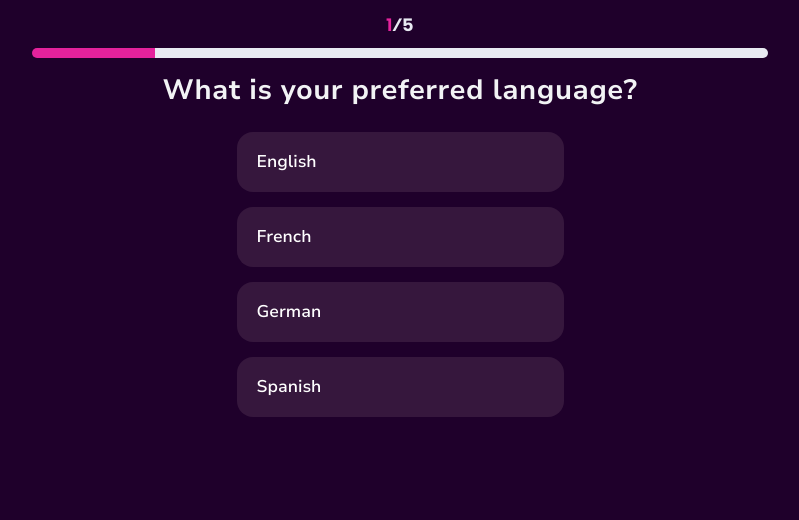
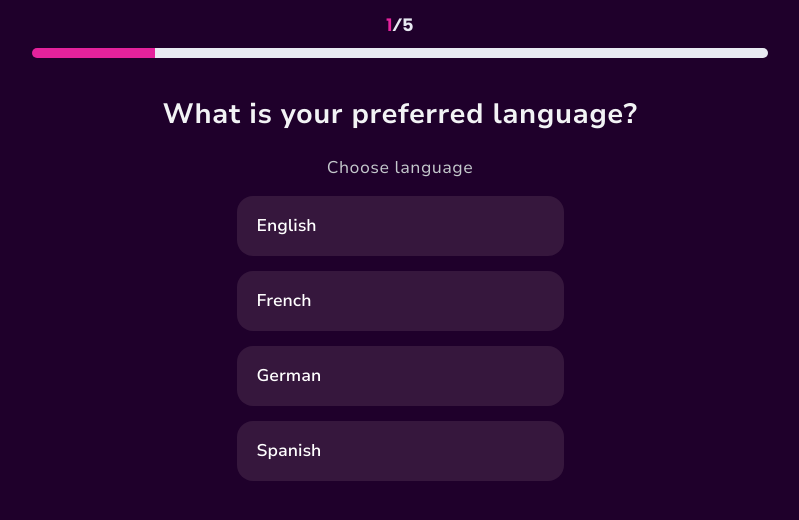
Before and after one commit to NNaumenko83/quiz-test-task, a React (Vite) app: page /quiz/1 in a window 1280 px wide. Shown: the top 520 px of the page, without its empty margins (240-1039 px from the left). Built offline with nearby package versions, Linux system fonts and the light colour scheme.

Commit message:
UPD: Title

```diff
--- a/src/components/Header/Header.styled.ts
+++ b/src/components/Header/Header.styled.ts
@@ -40,6 +40,7 @@ export const StyledLink = styled(Link)`
 `
 
 export const StyledHeader = styled.header`
-    padding-top: 16px;
+    padding-top: 1rem;
     padding-bottom: 16px;
+    margin-bottom: 1.5rem;
 `
--- a/src/components/Text/Text.styled.tsx
+++ b/src/components/Text/Text.styled.tsx
@@ -1,6 +1,7 @@
 import styled from 'styled-components'
 
 export const StyledText = styled.p`
+    margin-bottom: 1rem;
     color: #c4c8cc;
     font-family: 'NunitoSans-Regular';
     font-size: 1.0625rem;
--- a/src/components/Text/Text.tsx
+++ b/src/components/Text/Text.tsx
@@ -1,11 +1,12 @@
 import React from 'react'
+import { StyledText } from './Text.styled'
 
 type TextProps = {
     children: React.ReactNode
 }
 
 const Text = ({ children }: TextProps) => {
-    return <p>{children}</p>
+    return <StyledText>{children}</StyledText>
 }
 
 export default Text
--- a/src/components/Title/Title.styled.ts
+++ b/src/components/Title/Title.styled.ts
@@ -2,6 +2,7 @@ import styled from 'styled-components'
 
 const StyledTitle = styled.h2`
     margin-bottom: 24px;
+    text-align: center;
 
     color: #f2f3f5;
     font-family: 'NunitoSans-Bold';
--- a/src/pages/PageOne/PageOne.tsx
+++ b/src/pages/PageOne/PageOne.tsx
@@ -2,11 +2,13 @@ import Title from '../../components/Title/Title'
 import LanguagesList from '../../components/LanguagesList/LanguagesList'
 
 import Container from '../../components/Container/Container'
+import Text from '../../components/Text/Text'
 
 const PageOne = () => {
     return (
         <Container>
             <Title>What is your preferred language?</Title>
+            <Text>Choose language</Text>
             <LanguagesList />
         </Container>
     )
```
